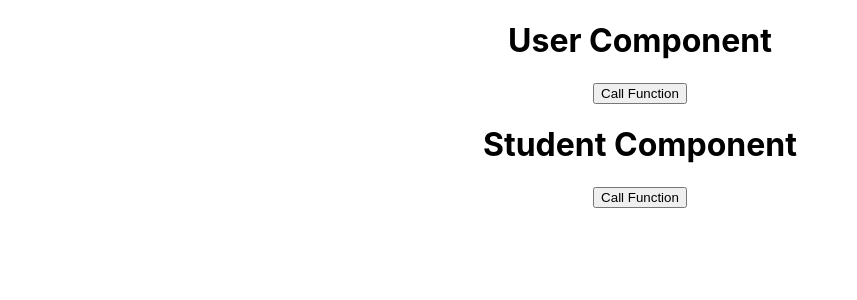
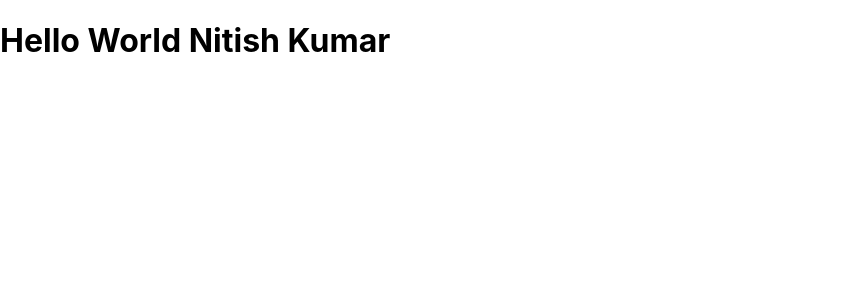
Before and after one commit to Nitish8800/React-Practice-Tutorial, a React (Create React App) app in the folder react_tutorial_3_state-fun/: page / in a window 1280 px wide. Shown: the top 300 px of the page, without its empty margins (0-857 px from the left). Built offline with nearby package versions, Linux system fonts and the light colour scheme.

Commit message:
React tutorial in Hindi #22 Constructor | First life cycle method

```diff
--- a/react_tutorial_3_state-fun/src/App.js
+++ b/react_tutorial_3_state-fun/src/App.js
@@ -211,22 +211,47 @@
 // <------------------------------>/                 React tutorial in Hindi #19 Basic Form validation  </===============->/
 // <------------------------------>/                 React tutorial in Hindi #20 Pass Function as Props </===============->/
 
-import "./App.css";
-// import Login from "./components/Login";
-import User from "./components/User";
-import Student from "./components/Student";
-function App() {
-  function getData() {
-    alert("Hello from app component");
+// import "./App.css";
+// // import Login from "./components/Login";
+// import User from "./components/User";
+// import Student from "./components/Student";
+// function App() {
+//   function getData() {
+//     alert("Hello from app component");
+//   }
+
+//   return (
+//     <div className="App">
+//       {/* <Login /> */}
+//       <User data={getData} />
+//       <Student data={getData} />
+//     </div>
+//   );
+// }
+
+// export default App;
+
+// <------------------------------>/                 React tutorial in Hindi #22 Constructor | First life cycle method</===============->/
+
+
+
+import './App.css';
+import React from 'react'
+class App extends React.Component{
+  constructor()
+  {
+    super();
+    this.state={
+      name:"Nitish Kumar"
+    }
+    console.warn("constructor")
   }
-
-  return (
-    <div className="App">
-      {/* <Login /> */}
-      <User data={getData} />
-      <Student data={getData} />
+  render()
+  {
+    console.warn("render")
+    return<div>
+      <h1>Hello World {this.state.name}</h1>
     </div>
-  );
+  }
 }
-
 export default App;
--- a/react_tutorial_3_state-fun/src/components/User.js
+++ b/react_tutorial_3_state-fun/src/components/User.js
@@ -1,12 +1,10 @@
-function User(props) {
-
-    return(
-        <div>
-            <h1>User Component</h1>
-            <button onClick={props.data}>Call Function</button>
-        </div>
-    )
+function User({ data }) {
+  return (
+    <div>
+      <h1>User Component</h1>
+      <button onClick={data}>Call Function</button>
+    </div>
+  );
 }
 
-
 export default User;
```
